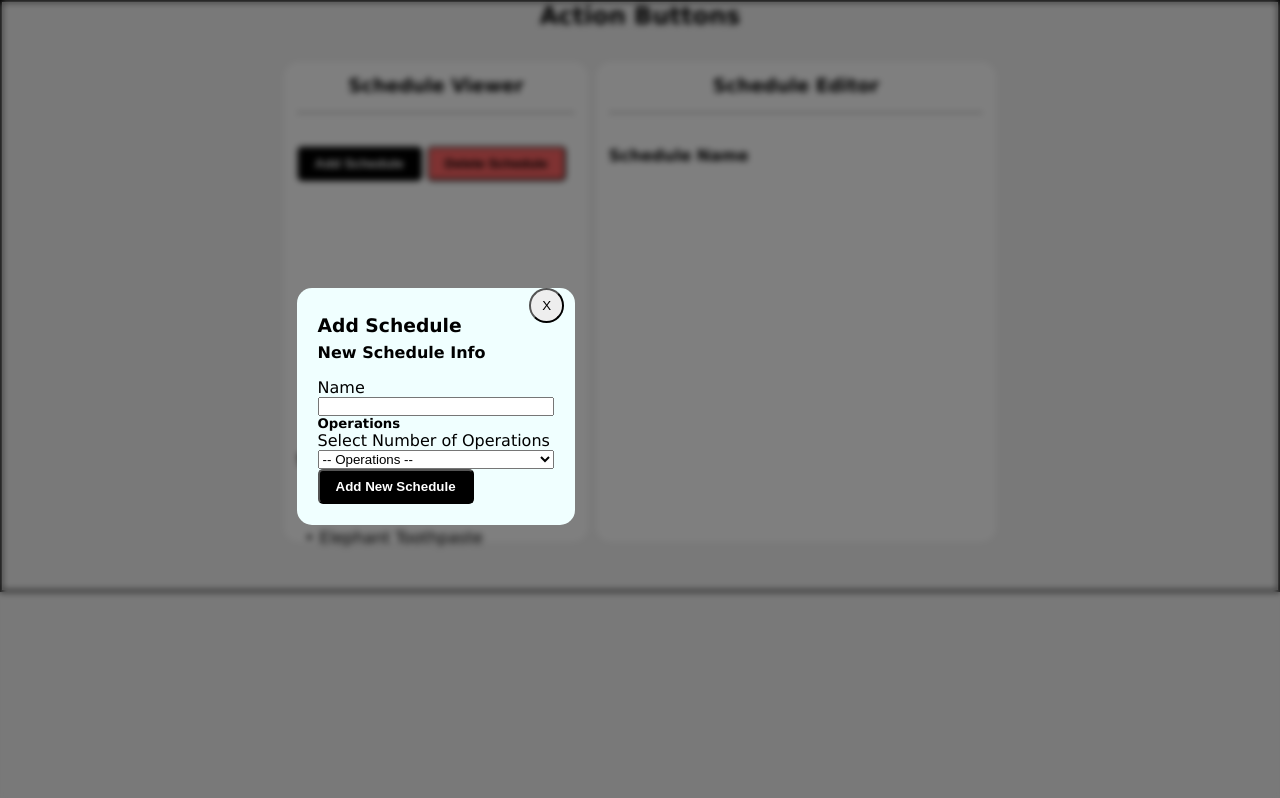
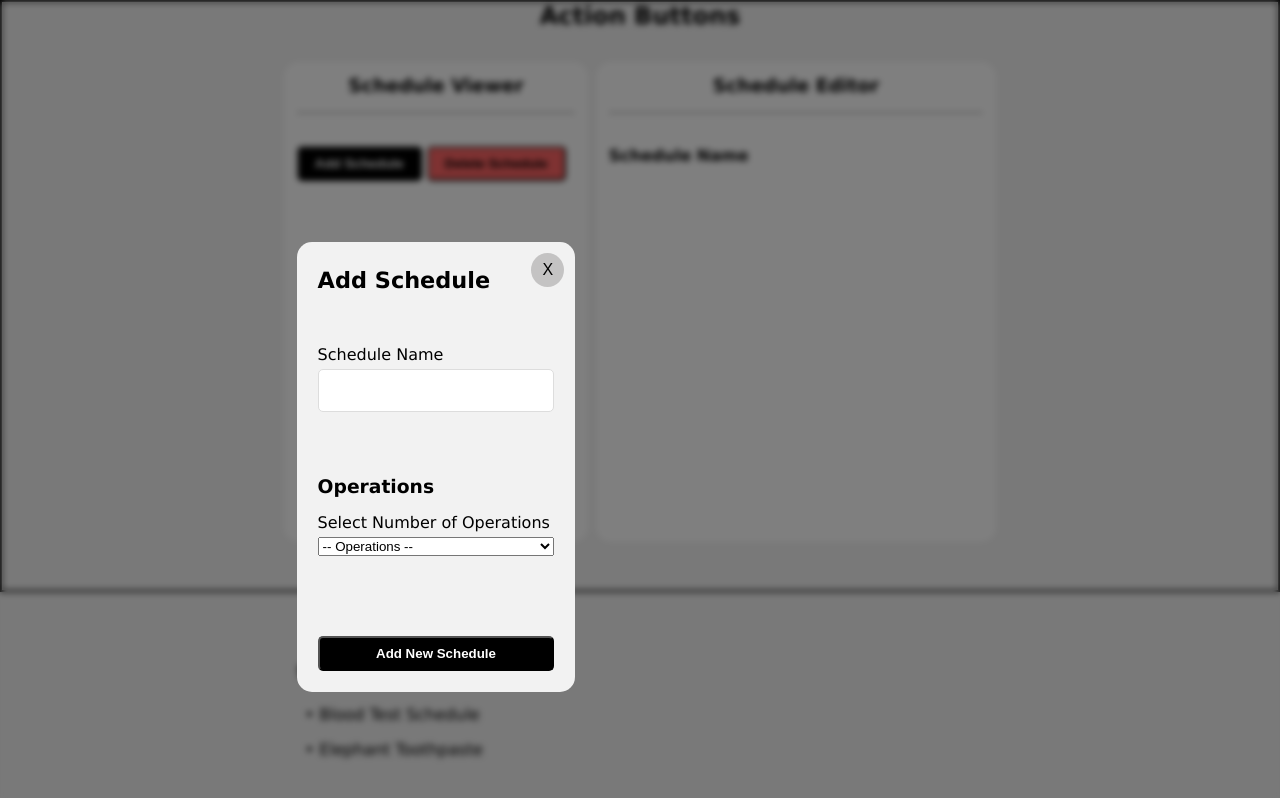
Before and after one commit to Cat4848/scheduler, a website with bundled scripts: page src/index.html in a window 1280 px wide. Both pictures are taken after a click on the button "Add Schedule". Built offline with nearby package versions, Linux system fonts and the light colour scheme; files whose address does not match are found by name.

Commit message:
add: modal styles

```diff
--- a/src/index.html
+++ b/src/index.html
@@ -34,22 +34,19 @@
             <!--Add Schedule Modal: Start-->
             <section class="modal hidden">
               <div class="modal-title">
-                <h3>Add Schedule</h3>
+                <h1>Add Schedule</h1>
                 <button class="btn-close-modal">X</button>
-              </div>
-              <div>
-                <h4>New Schedule Info</h4>
               </div>
               <form action="" class="schedule-form">
                 <div class="input-group">
-                  <label for="input-schedule-name">Name</label>
+                  <label for="input-schedule-name">Schedule Name</label>
                   <input
                     type="text"
                     id="input-schedule-name"
                     name="schedule-name"
                   />
                 </div>
-                <h5>Operations</h5>
+                <h3>Operations</h3>
                 <div class="input-group">
                   <label for="nr-operations">Select Number of Operations</label>
                   <select
--- a/src/lib/creators.ts
+++ b/src/lib/creators.ts
@@ -5,7 +5,7 @@ export function createInputGroup(name: string) {
 }
 
 export function createHeading(id: number) {
-  const operationHeading = document.createElement("h6");
+  const operationHeading = document.createElement("h4");
   operationHeading.innerText = `Operation ${id}`;
   return operationHeading;
 }
--- a/src/styles/modal.css
+++ b/src/styles/modal.css
@@ -1,9 +1,11 @@
 .modal {
   display: flex;
   flex-direction: column;
-  background-color: azure;
+  justify-content: center;
+  gap: 3rem;
+  background-color: var(--color-background-main);
   position: relative;
-  top: 20%;
+  top: 10%;
   border-radius: 15px;
   padding: 1.3rem;
   z-index: 2;
@@ -13,13 +15,17 @@
   display: flex;
   align-items: center;
   justify-content: space-between;
+  font-size: 1.4rem;
 }
 
 .btn-close-modal {
-  transform: translate(10px, -20px);
+  transform: translate(10px, -10px);
   padding: 0.5rem 0.7rem;
-  background: #eee;
+  background: #c4c3c3;
   border-radius: 50%;
+  border: none;
+  font-size: 1rem;
+  cursor: pointer;
 }
 
 .overlay {
@@ -44,4 +50,24 @@
 .input-group {
   display: flex;
   flex-direction: column;
+  margin-bottom: 3rem;
 }
+
+.schedule-form {
+  display: flex;
+  flex-direction: column;
+  gap: 1rem;
+}
+
+label {
+  margin-bottom: 0.3rem;
+}
+
+input,
+textarea {
+  padding: 0.7rem 1rem;
+  border: 1px solid #ddd;
+  border-radius: 5px;
+  font-size: 1rem;
+  font-family: Verdana, Geneva, Tahoma, sans-serif;
+}
```
